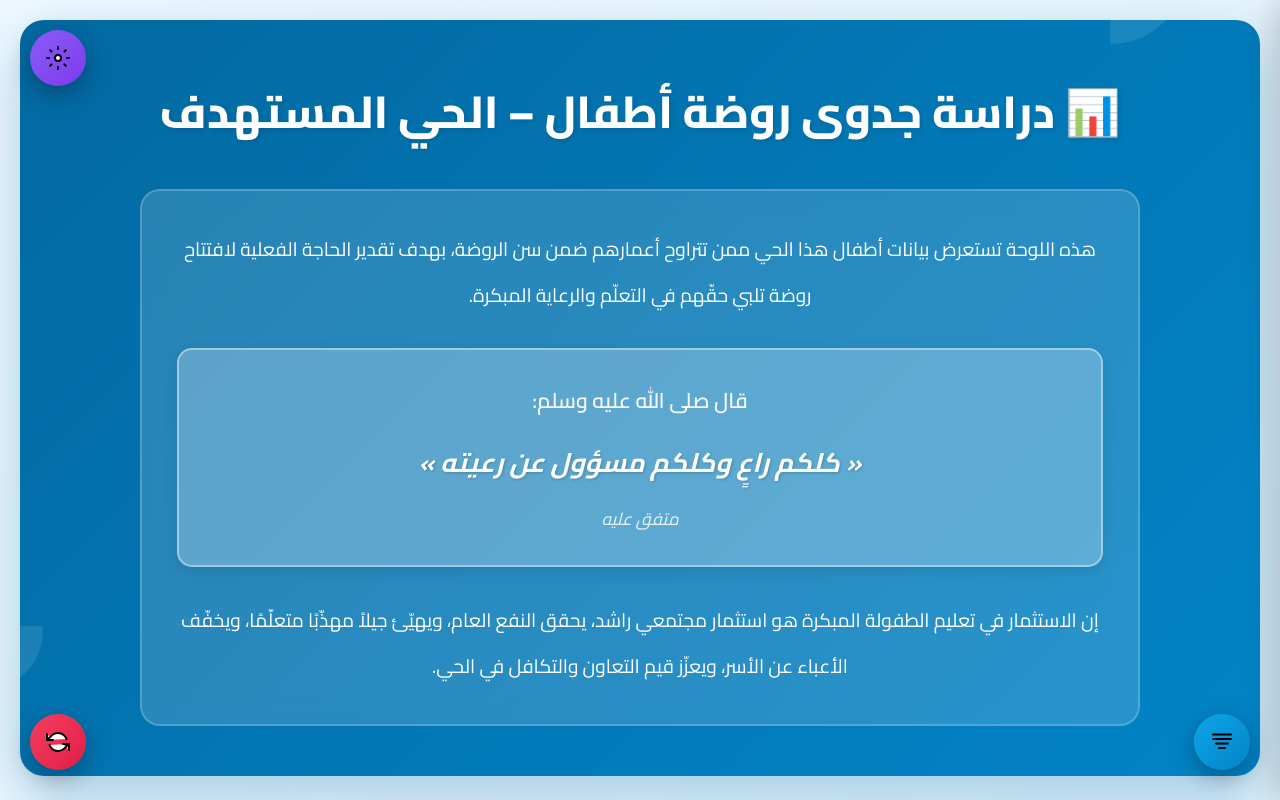
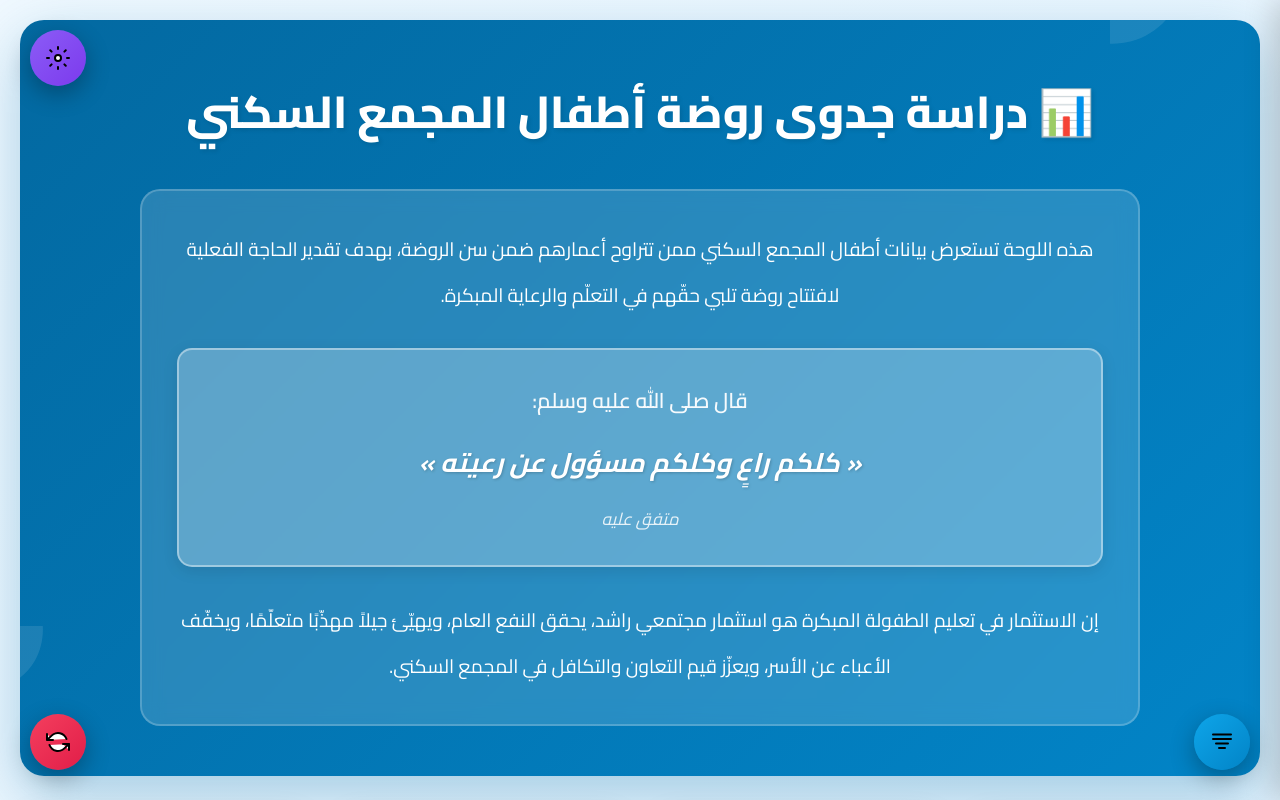
Before and after one commit to Xenar01/kindergarten-dashboard, a plain HTML site: page index.html in a window 1280 px wide. Shown: the top 800 px of the page. Drawn offline with nearby package versions, Linux system fonts and the light colour scheme; no server answers.

Commit message:
updated arabic text

```diff
--- a/index.html
+++ b/index.html
@@ -3,7 +3,7 @@
 <head>
     <meta charset="UTF-8">
     <meta name="viewport" content="width=device-width, initial-scale=1.0">
-    <title>دراسة جدوى روضة - الحي المستهدف</title>
+    <title>دراسة جدوى روضة المجمع السكني</title>
 
     <!-- خطوط Google -->
     <link rel="preconnect" href="https://fonts.googleapis.com">
@@ -85,10 +85,10 @@
             <svg class="header-decoration right" viewBox="0 0 200 200" xmlns="http://www.w3.org/2000/svg">
                 <path fill="currentColor" d="M41.3,-52.3C54.2,-42.6,65.7,-29.3,70.4,-13.5C75.1,2.3,73,20.6,64.8,34.8C56.6,49,42.3,59.1,26.3,64.8C10.3,70.5,-7.4,71.8,-23.7,67.3C-40,62.8,-54.9,52.5,-64.3,38.4C-73.7,24.3,-77.6,6.4,-75.1,-10.5C-72.6,-27.4,-63.7,-43.3,-50.8,-53C-37.9,-62.7,-21,-66.2,-4.8,-60.6C11.4,-55,28.4,-62,41.3,-52.3Z"/>
             </svg>
-            <h1>📊 دراسة جدوى روضة أطفال – الحي المستهدف</h1>
+            <h1>📊 دراسة جدوى روضة أطفال المجمع السكني</h1>
             <div class="intro-text">
                 <div class="intro-paragraph">
-                    هذه اللوحة تستعرض بيانات أطفال هذا الحي ممن تتراوح أعمارهم ضمن سن الروضة، بهدف تقدير الحاجة الفعلية لافتتاح روضة تلبي حقّهم في التعلّم والرعاية المبكرة.
+                    هذه اللوحة تستعرض بيانات أطفال المجمع السكني ممن تتراوح أعمارهم ضمن سن الروضة، بهدف تقدير الحاجة الفعلية لافتتاح روضة تلبي حقّهم في التعلّم والرعاية المبكرة.
                 </div>
 
                 <div class="hadith-box">
@@ -98,7 +98,7 @@
                 </div>
 
                 <div class="intro-conclusion">
-                    إن الاستثمار في تعليم الطفولة المبكرة هو استثمار مجتمعي راشد، يحقق النفع العام، ويهيّئ جيلاً مهذّبًا متعلّمًا، ويخفّف الأعباء عن الأسر، ويعزّز قيم التعاون والتكافل في الحي.
+                    إن الاستثمار في تعليم الطفولة المبكرة هو استثمار مجتمعي راشد، يحقق النفع العام، ويهيّئ جيلاً مهذّبًا متعلّمًا، ويخفّف الأعباء عن الأسر، ويعزّز قيم التعاون والتكافل في المجمع السكني.
                 </div>
             </div>
         </header>
@@ -224,7 +224,7 @@
 
         <!-- التذييل -->
         <footer>
-            <p>📈 تم إعداد هذه الدراسة التحليلية لتقديم رؤية شاملة واستثمارية عن احتياجات الحي التعليمية | 2025</p>
+            <p>📈 تم إعداد هذه الدراسة التحليلية لتقديم رؤية شاملة واستثمارية عن احتياجات المجمع السكني التعليمية | 2025</p>
         </footer>
     </div>
 
```
